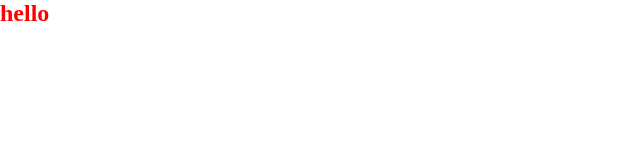
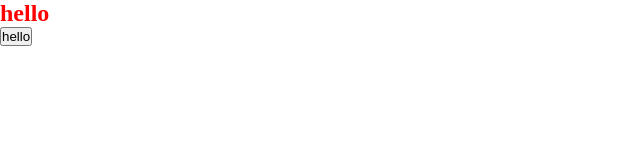
Before and after one commit to hero939919/hero939919.github.io, a plain HTML site: page index.html in a window 1280 px wide. Shown: the full height of the page, 0-640 px from the left. Drawn offline with Linux system fonts and the light colour scheme.

Commit message:
function

```diff
--- a/index.html
+++ b/index.html
@@ -6,8 +6,10 @@
 	<meta http-equiv="X_UA_Compatible" content="ie=edge">
 	<title>Document</title>
 	<link rel="stylesheet" href="css/main.css">
+	<script src="js/function.js"></script>
 </head>
 <body>
 	<h2>hello</h2>
+	<input type="button" onclick="test()" value="hello">
 </body>
 </html>
--- a/js/function.js
+++ b/js/function.js
@@ -0,0 +1,3 @@
+function test(){
+	alert("hello");
+}
```
